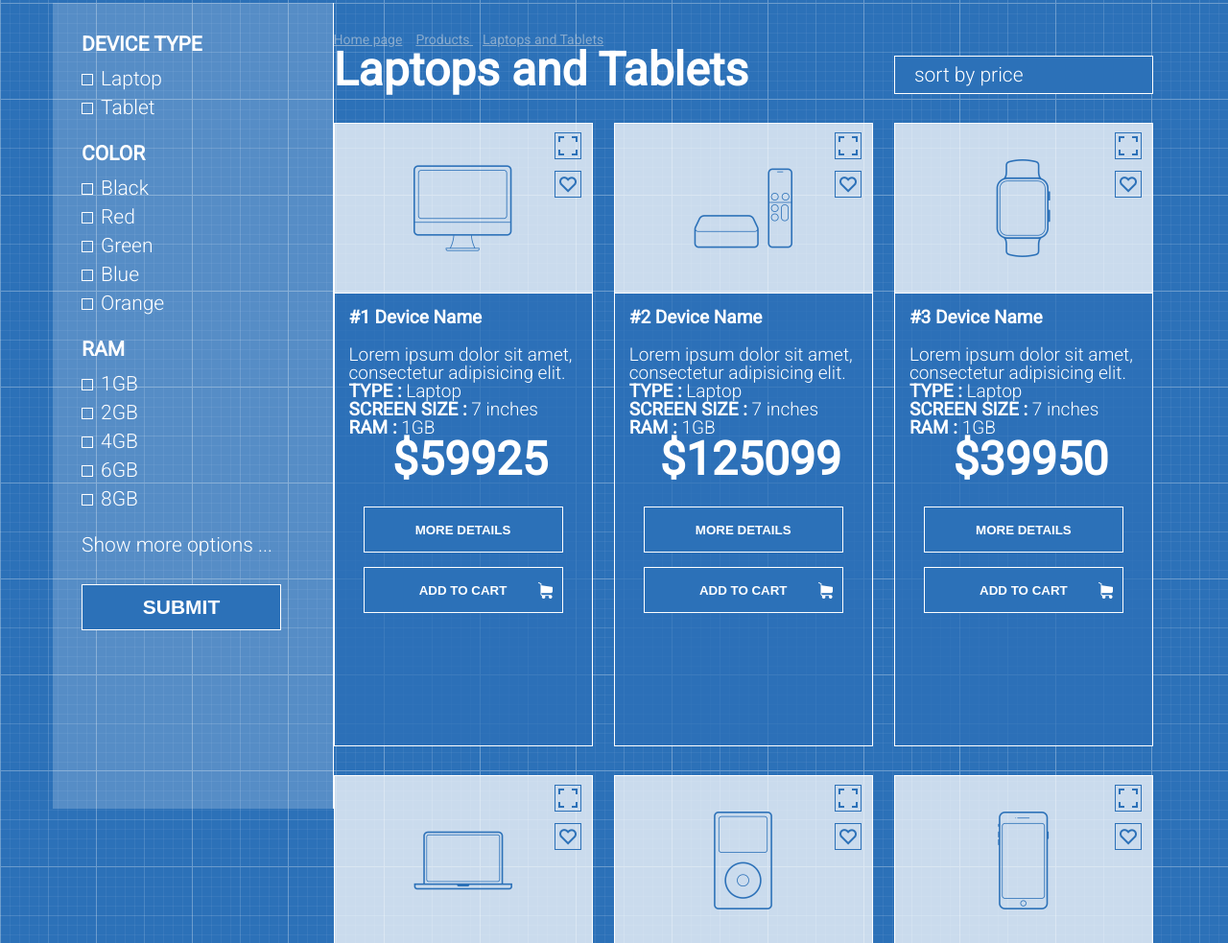
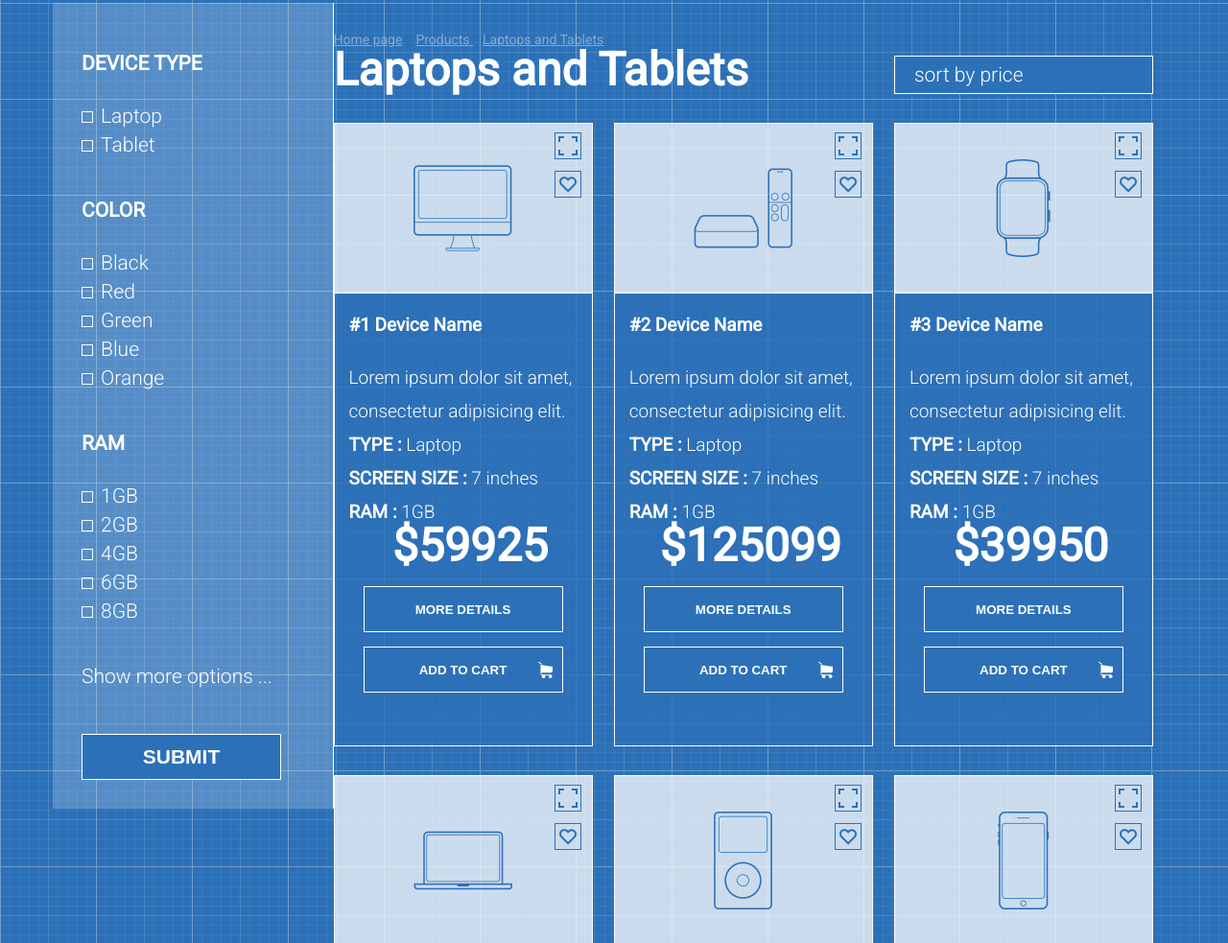
Before and after one commit to Dubsidia/dubsidia.github.io, a plain HTML site: page index.html in a window 1280 px wide. Shown: the part 497-1480 px from the top of the page at 96% size. Drawn offline with Linux system fonts and the light colour scheme.

Commit message:
style reg

```diff
--- a/style.css
+++ b/style.css
@@ -179,6 +179,7 @@ input[type="search"]::-webkit-input-placeholder {
 	border-right: 1px solid white;
 	background-color: rgba(255, 255, 255, 0.2);
 	padding-left: 30px;
+	line-height: 60px;
 }
 .show{
 	font-size: 21px;
@@ -295,6 +296,7 @@ input[type="radio"]:checked + label:before{
 	font-size: 19px;
 	padding-left:  15px;
 	font-weight: 300;
+	line-height: 35px;
 }
 .info h2{
 	margin: 0px;
```
